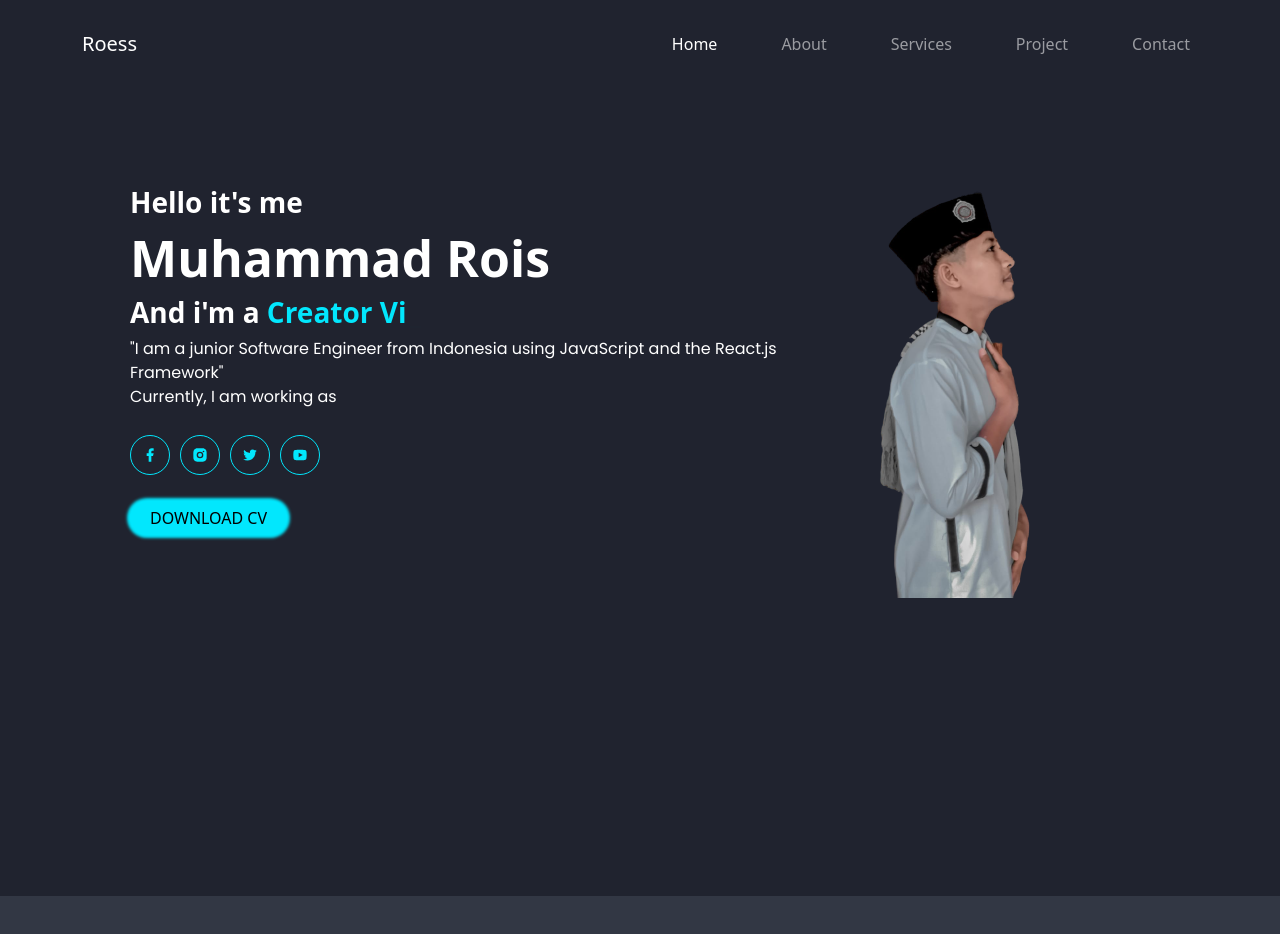
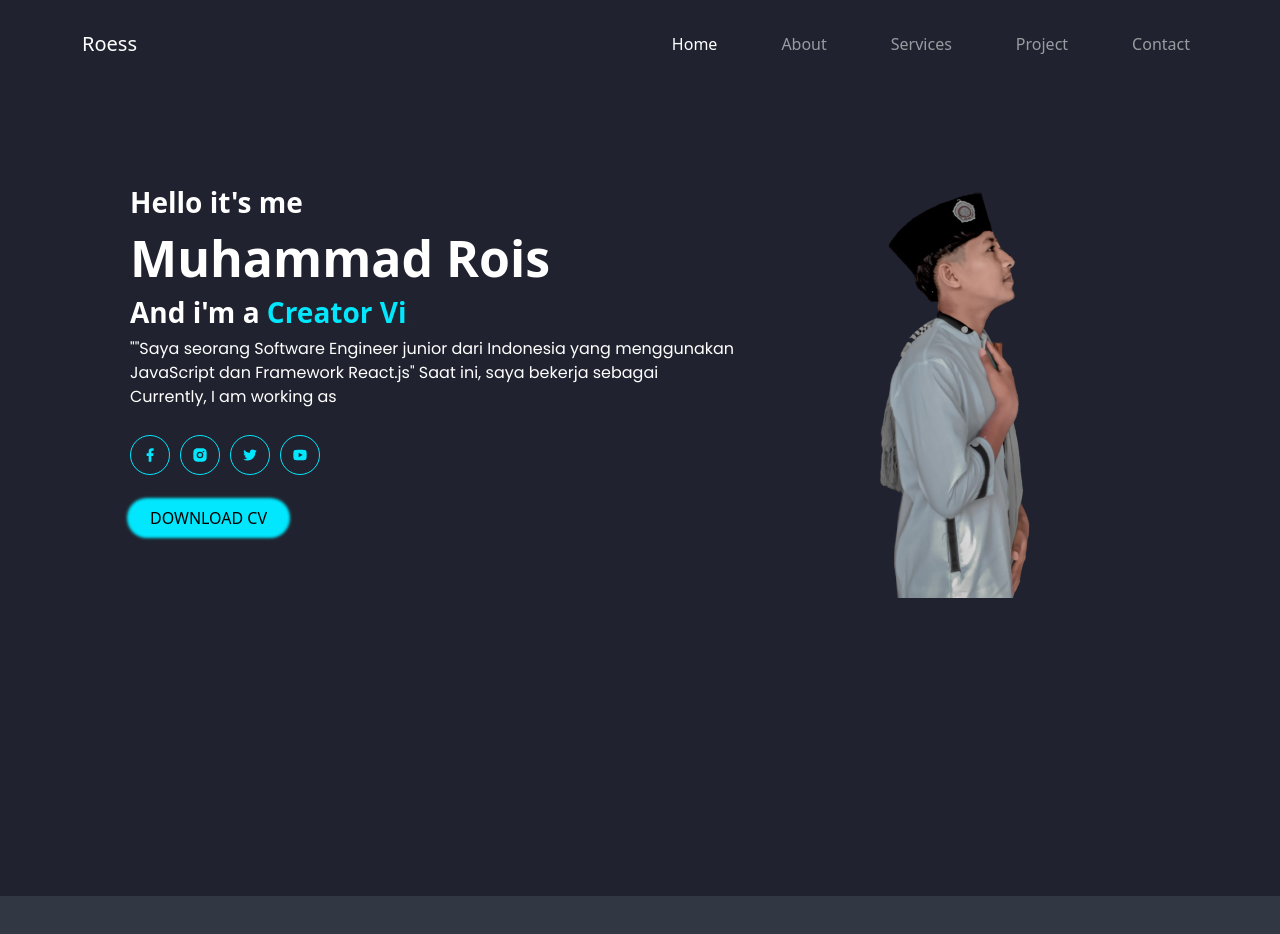
Before and after one commit to roismohammed/portofoliosaya, a React (Vite) app: page / in a window 1280 px wide. Shown: the top 934 px of the page. Built offline with nearby package versions, Linux system fonts and the light colour scheme; a web font is replaced by a local one.

Commit message:
Update Index.jsx

```diff
--- a/src/Index.jsx
+++ b/src/Index.jsx
@@ -32,7 +32,7 @@ class Index extends Component {
                                         />
                                     </span>
                                 </h3>
-                                <p className="deskripsi  animate__animated animate__slideInDown ">"I am a junior Software Engineer from Indonesia using JavaScript and the React.js Framework"
+                                <p className="deskripsi  animate__animated animate__slideInDown ">""Saya seorang Software Engineer junior dari Indonesia yang menggunakan JavaScript dan Framework React.js" Saat ini, saya bekerja sebagai
                                     <p>Currently, I am working as</p></p>
 
                                 {/* <ul className=" animate__animated animate__slideInDown ">
```
